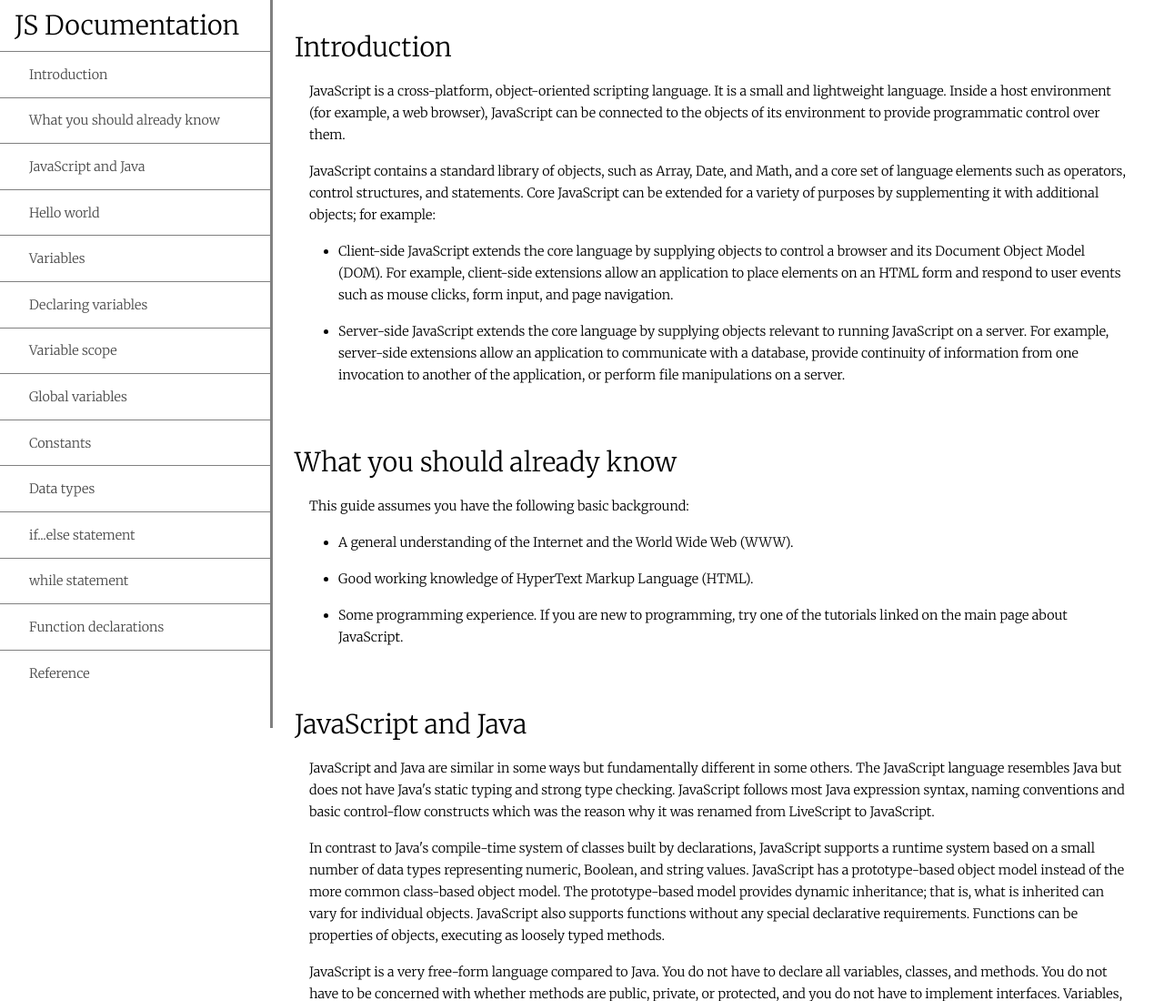
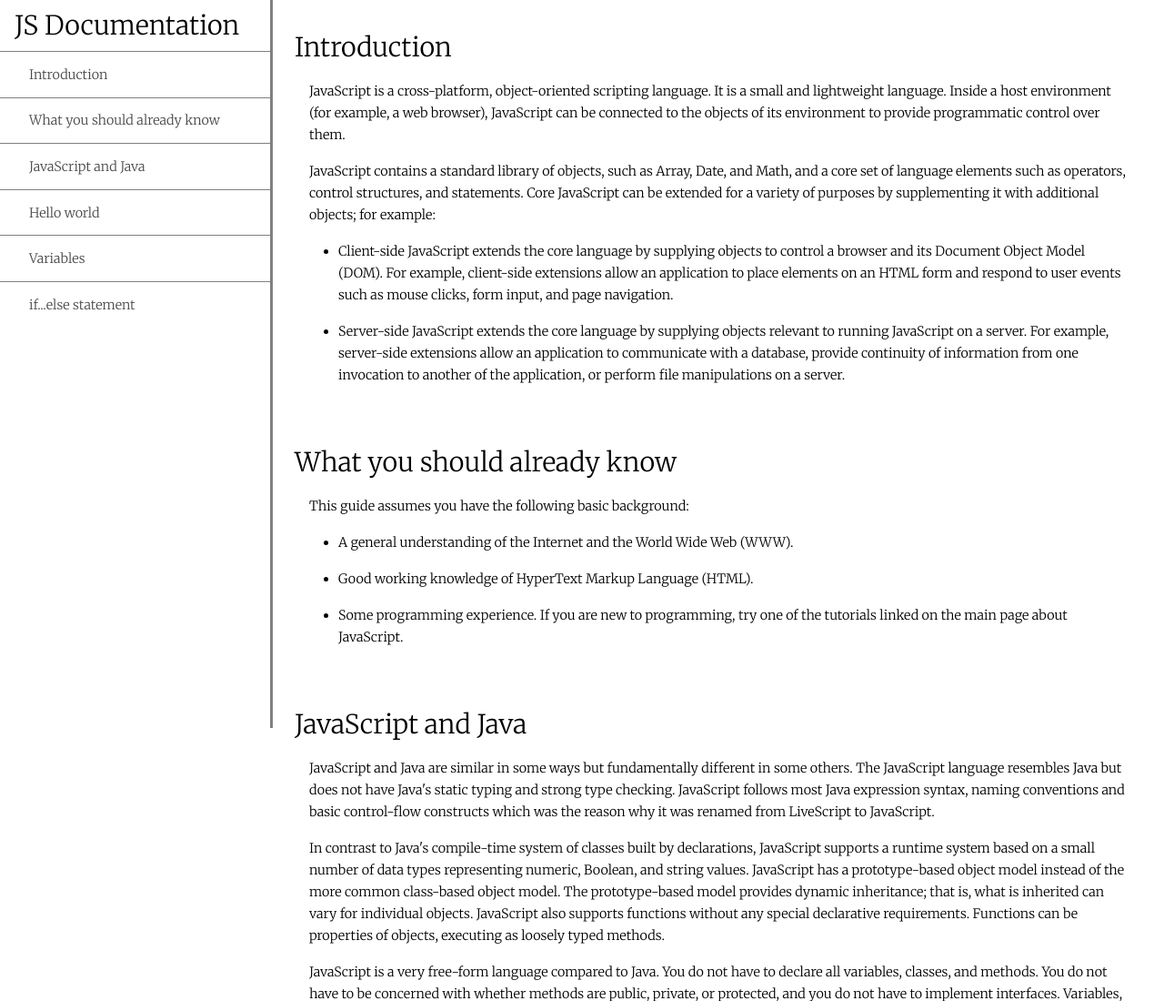
Before and after one commit to jaydhales/FreeCodeCamp-Projects, a plain HTML site: page Technical Documentation Page/index.html in a window 1280 px wide. Shown: the top 1100 px of the page at 91% size. Drawn offline with Linux system fonts and the light colour scheme.

Commit message:
updated index.html

```diff
--- a/Technical Documentation Page/index.html
+++ b/Technical Documentation Page/index.html
@@ -27,15 +27,7 @@
             <li><a href="#JavaScript_and_Java" class="nav-link">JavaScript and Java</a></li>
             <li><a href="#Hello_world" class="nav-link">Hello world</a></li>
             <li><a href="#Variables" class="nav-link">Variables</a></li>
-            <li><a href="#Declaring_variables" class="nav-link">Declaring variables</a></li>
-            <li><a href="#Variable_scope" class="nav-link">Variable scope</a></li>
-            <li><a href="#Global_variables" class="nav-link">Global variables</a></li>
-            <li><a href="#Constants" class="nav-link">Constants</a></li>
-            <li><a href="#Data_types" class="nav-link">Data types</a></li>
             <li><a href="#if...else_statement" class="nav-link">if...else statement</a></li>
-            <li><a href="#while_statement" class="nav-link">while statement</a></li>
-            <li><a href="#Function_declarations" class="nav-link">Function declarations</a></li>
-            <li><a href="#Reference" class="nav-link">Reference</a></li>
         </ul>
     </nav>
 
```
